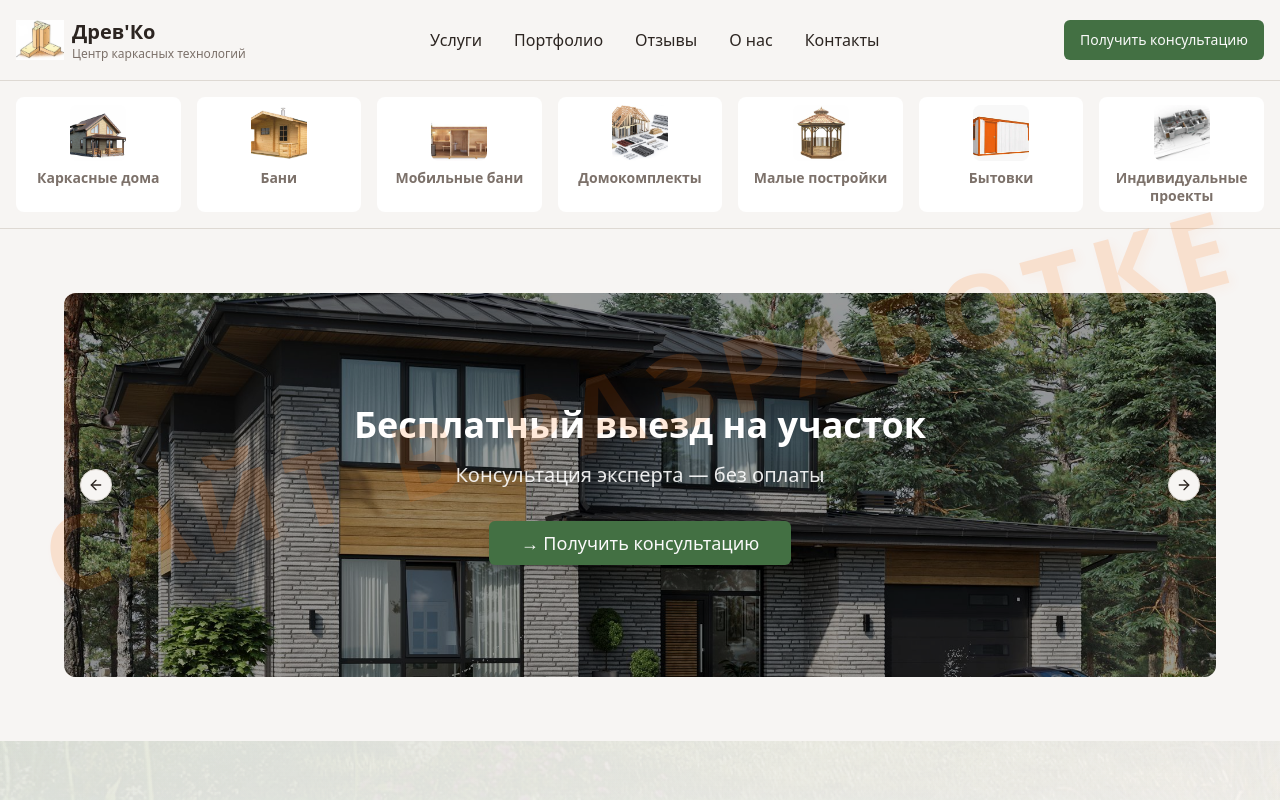
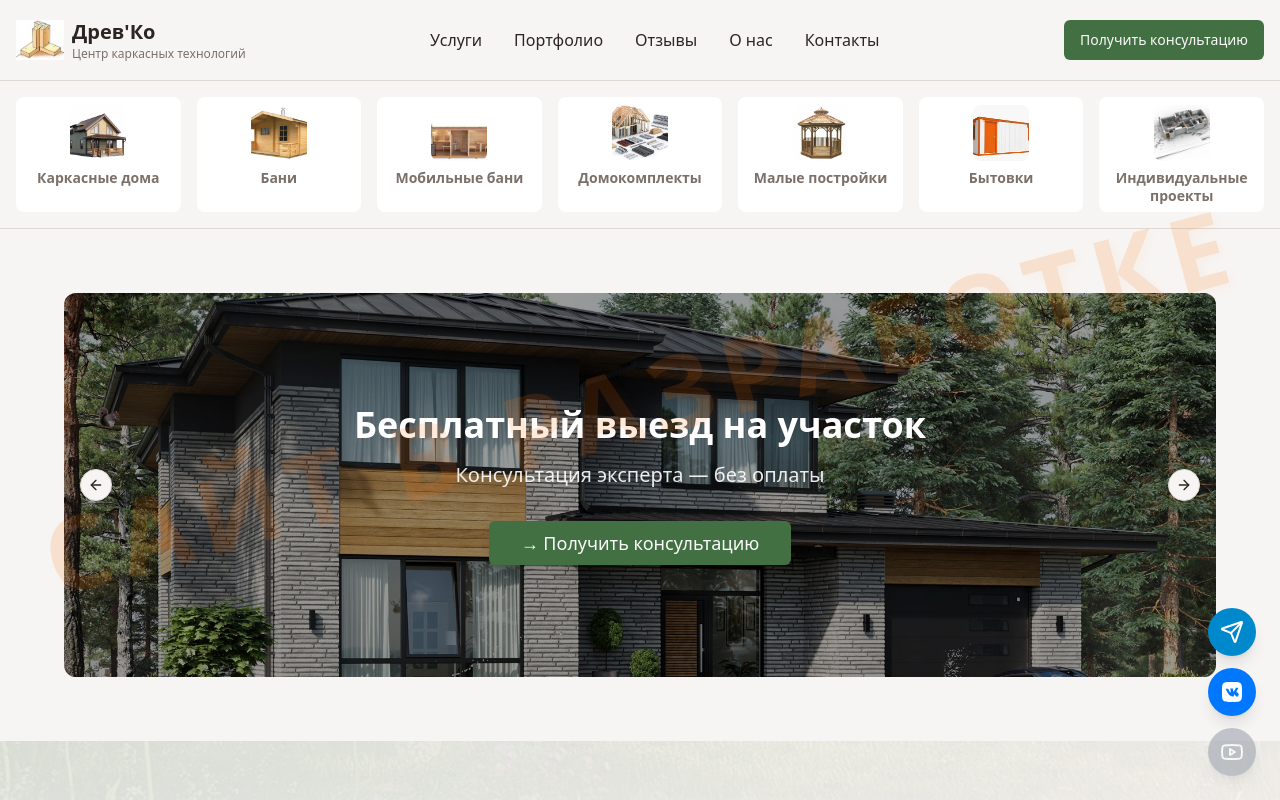
Before and after one commit to PetrKh/drevko-build-solutions, a React (Vite) app: page / in a window 1280 px wide. Shown: the top 800 px of the page. Built offline with nearby package versions, Linux system fonts and the light colour scheme.

Commit message:
Add social media icons

```diff
--- a/src/App.tsx
+++ b/src/App.tsx
@@ -19,6 +19,7 @@ import Header from "./components/Header";
 import Footer from "./components/Footer";
 import ServicesNavigation from "./components/ServicesNavigation";
 import SiteWatermark from "./components/SiteWatermark";
+import SocialMediaLinks from "./components/SocialMediaLinks";
 
 const queryClient = new QueryClient();
 
@@ -29,6 +30,7 @@ const App = () => (
         <Toaster />
         <Sonner />
         <SiteWatermark />
+        <SocialMediaLinks />
         <BrowserRouter>
           <div className="min-h-screen flex flex-col">
             <Header />
--- /dev/null
+++ b/src/components/SocialMediaLinks.tsx
@@ -0,0 +1,45 @@
+import { Send, Youtube } from 'lucide-react';
+
+const SocialMediaLinks = () => {
+  return (
+    <div className="fixed bottom-6 right-6 z-40 flex flex-col gap-3">
+      <a
+        href="https://t.me/drevesnes"
+        target="_blank"
+        rel="noopener noreferrer"
+        className="bg-[#0088cc] hover:bg-[#0077b3] text-white p-3 rounded-full shadow-lg transition-all duration-300 hover:scale-110"
+        aria-label="Telegram"
+      >
+        <Send size={24} />
+      </a>
+
+      <a
+        href="https://vk.com/drevesnes"
+        target="_blank"
+        rel="noopener noreferrer"
+        className="bg-[#0077FF] hover:bg-[#0066dd] text-white p-3 rounded-full shadow-lg transition-all duration-300 hover:scale-110"
+        aria-label="VK"
+      >
+        <svg
+          width="24"
+          height="24"
+          viewBox="0 0 24 24"
+          fill="currentColor"
+          className="w-6 h-6"
+        >
+          <path d="M15.07 2H8.93C3.33 2 2 3.33 2 8.93v6.14C2 20.67 3.33 22 8.93 22h6.14c5.6 0 6.93-1.33 6.93-6.93V8.93C22 3.33 20.67 2 15.07 2zm3.18 14.56h-1.5c-.45 0-.58-.36-1.38-1.16-.7-.69-1.01-.78-1.18-.78-.24 0-.31.07-.31.41v1.06c0 .29-.09.46-1.04.46-1.56 0-3.29-.95-4.51-2.72-1.83-2.53-2.33-4.44-2.33-4.83 0-.17.07-.33.41-.33h1.5c.31 0 .42.14.54.47.6 1.73 1.6 3.25 2.01 3.25.16 0 .23-.07.23-.46v-1.77c-.06-.98-.58-1.06-.58-1.41 0-.14.11-.27.29-.27h2.36c.26 0 .35.14.35.44v2.39c0 .26.11.35.19.35.16 0 .29-.09.58-.38 1.07-1.21 1.84-3.08 1.84-3.08.1-.2.24-.33.55-.33h1.5c.36 0 .44.18.36.44-.15.68-1.56 2.79-1.56 2.79-.13.21-.18.3 0 .54.13.18.56.55.85.88.53.6 1.26 1.34 1.41 1.76.07.43-.09.65-.52.65z"/>
+        </svg>
+      </a>
+
+      <div
+        className="bg-gray-400 text-white p-3 rounded-full shadow-lg cursor-not-allowed opacity-60"
+        title="В процессе создания"
+        aria-label="YouTube (в процессе создания)"
+      >
+        <Youtube size={24} />
+      </div>
+    </div>
+  );
+};
+
+export default SocialMediaLinks;
```
